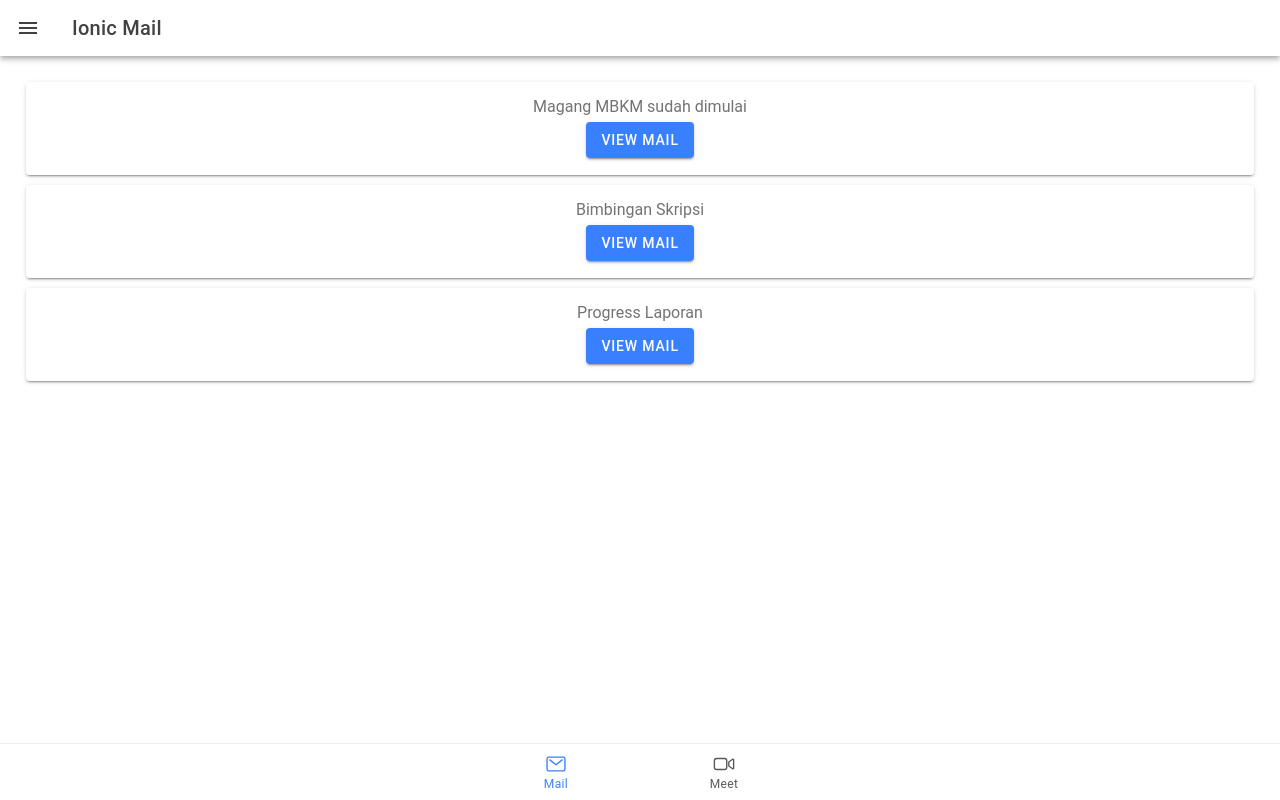
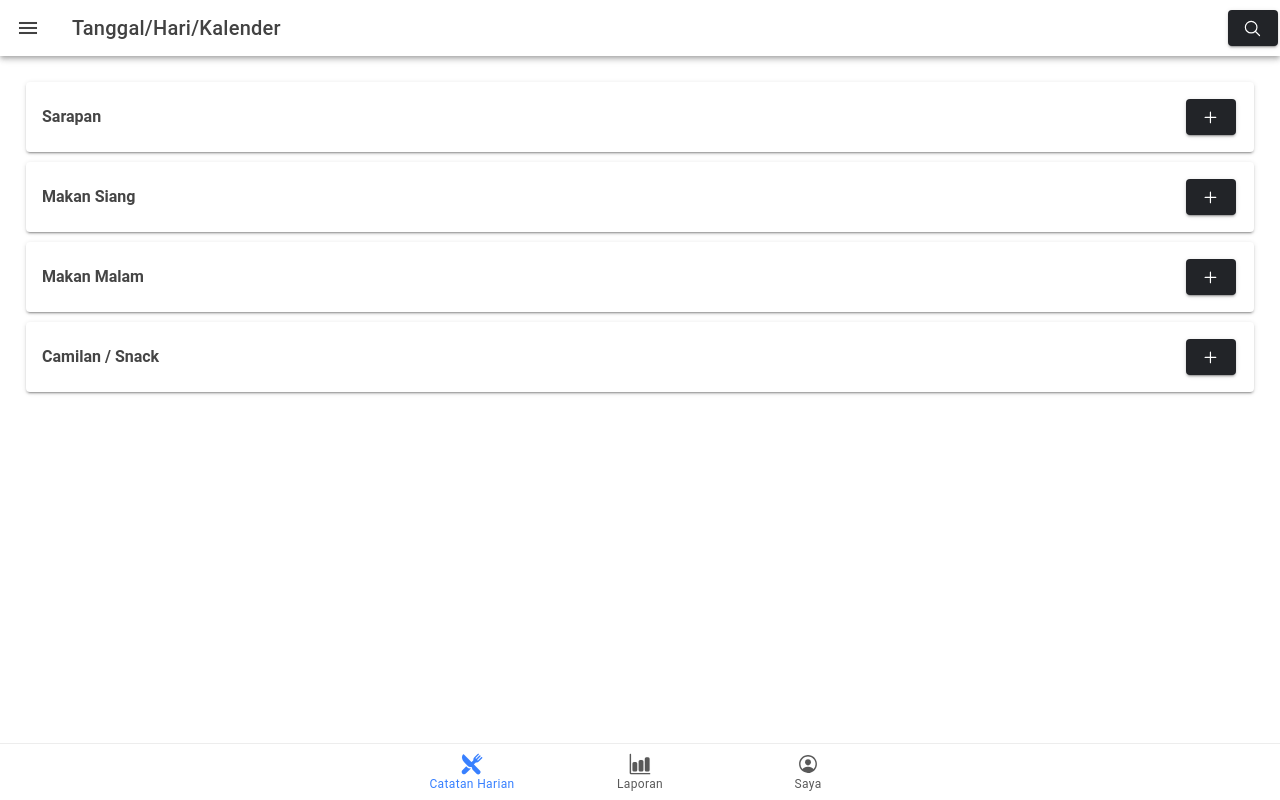
Before and after one commit to FarionT/uas_crosplat, a React (Vite) app: page /tabs/mail in a window 1280 px wide. Built offline with nearby package versions, Linux system fonts and the light colour scheme.

Commit message:
dataulahcibe

```diff
--- a/src/App.tsx
+++ b/src/App.tsx
@@ -25,6 +25,8 @@ import MailDetail from './pages/MailDetail';
 import Meet from './pages/Meet';
 import MailTabs from './pages/MailTabs';
 import Settings from './pages/Settings';
+import SearchPage from './pages/SearchPage';
+import ProfileUser from './pages/ProfileUser';
 
 setupIonicReact();
 
@@ -35,7 +37,7 @@ const App: React.FC = () => (
           <IonHeader>
               <IonToolbar>
                   <IonTitle>
-                      Ionic Mail
+                      NAMA APLIKASI
                   </IonTitle>
               </IonToolbar>
             </IonHeader>
@@ -44,7 +46,7 @@ const App: React.FC = () => (
               <IonMenuToggle>
                 <IonItem button routerLink="/tabs/mail">
                   <IonIcon slot="start" icon={list}/>
-                  <IonLabel>All Mail</IonLabel>
+                  <IonLabel>Catatan Kalori Harian</IonLabel>
                 </IonItem>
                 <IonItem button routerLink="/tabs/spam">
                   <IonIcon slot="start" icon={warning}/>
@@ -62,6 +64,7 @@ const App: React.FC = () => (
           <Route path="/tabs" component={MailTabs} />
           <Route path="/mail/:mailId" component={MailDetail} />
           <Route path="/tabs/settings" component={Settings}/>
+          <Route path="/tabs/search" component={SearchPage}/>
           <Redirect exact from="/" to="/tabs" />
         </IonRouterOutlet>
     </IonReactRouter>
--- /dev/null
+++ b/src/pages/Calorie.css
@@ -0,0 +1,17 @@
+.ion-card-content{
+    --display: flex;
+    --align-items: center;
+    --justify-content: space-between;
+}
+
+.card {
+    display: flex;
+    justify-content: space-between;
+}
+
+.card h2 {
+    margin-top: auto;
+    margin-bottom: auto;
+    font-weight: bold;
+    color: rgb(69, 69, 69)
+}
--- a/src/pages/Mail.tsx
+++ b/src/pages/Mail.tsx
@@ -1,12 +1,21 @@
-import { IonButton, IonButtons, IonCard, IonCardContent, IonContent, IonHeader, IonMenuButton, IonPage, IonTitle, IonToolbar } from "@ionic/react";
+import { IonButton, IonButtons, IonCard, IonCardContent, IonContent, IonHeader, IonIcon, IonMenuButton, IonPage, IonSearchbar, IonTitle, IonToolbar } from "@ionic/react";
+import { addCircleOutline, addOutline, colorFill, searchOutline } from "ionicons/icons";
+import { MouseEventHandler } from "react";
+import "./Calorie.css";
 
 export const MAIL_DATA = [
-    {id: 'm1', subject: 'Magang MBKM sudah dimulai'},
-    {id: "m2", subject: 'Bimbingan Skripsi'},
-    {id: 'm3', subject: 'Progress Laporan'}
+    {id: 'sp', subject: 'Sarapan'},
+    {id: "ms", subject: 'Makan Siang'},
+    {id: 'mm', subject: 'Makan Malam'},
+    {id: 'sc', subject: 'Camilan / Snack'}
 ]
 
 const Mail: React.FC = () => {
+    const handleSearchIcon = () => {
+        console.log("Searching...");
+    };
+
+
     return(
         <IonPage>
             <IonHeader>
@@ -14,18 +23,21 @@ const Mail: React.FC = () => {
                     <IonButtons slot="start">
                         <IonMenuButton />
                     </IonButtons>
+                    <IonButton slot="end" onClick={handleSearchIcon} color="dark" href="/tabs/search">
+                        <IonIcon icon={searchOutline} />
+                    </IonButton>
                     <IonTitle>
-                        Ionic Mail
+                        Tanggal/Hari/Kalender
                     </IonTitle>
                 </IonToolbar>
             </IonHeader>
             <IonContent className="ion-padding">
                 {MAIL_DATA.map(mail=>(
                     <IonCard key={mail.id}>
-                        <IonCardContent className="ion-text-center">
+                        <IonCardContent className="card">
                             <h2>{mail.subject}</h2>
-                            <IonButton routerLink={`/mail/${mail.id}`}>
-                                View Mail
+                            <IonButton color="dark" href="/tabs/search">
+                                <IonIcon icon={addOutline} />
                             </IonButton>
                         </IonCardContent>
                     </IonCard>
--- a/src/pages/MailTabs.tsx
+++ b/src/pages/MailTabs.tsx
@@ -1,9 +1,10 @@
 import { IonIcon, IonLabel, IonRouterOutlet, IonTabBar, IonTabButton, IonTabs } from "@ionic/react"
-import { mailOutline, videocamOutline } from "ionicons/icons"
+import { barChart, mailOutline, personCircleOutline, restaurant, videocamOutline } from "ionicons/icons"
 import { Redirect, Route } from "react-router"
 import Mail from "./Mail"
 import Meet from "./Meet"
 import Spam from "./Spam"
+import Profile from "./ProfileUser";
 
 const MailTabs: React.FC = () =>{
     return(
@@ -13,15 +14,20 @@ const MailTabs: React.FC = () =>{
                 <Route exact path="/tabs/mail" component={Mail}/>
                 <Route exact path="/tabs/meet" component={Meet}/>
                 <Route exact path="/tabs/spam" component={Spam}/>
+                <Route exact path="/tabs/profile" component={Profile} />
             </IonRouterOutlet>
-            <IonTabBar slot="bottom">
+            <IonTabBar slot="bottom" className="ion-content-center">
                 <IonTabButton tab="mail" href='/tabs/mail'>
-                    <IonIcon icon={mailOutline} />
-                    <IonLabel>Mail</IonLabel>
+                    <IonIcon icon={restaurant} />
+                    <IonLabel>Catatan Harian</IonLabel>
                 </IonTabButton>
                 <IonTabButton tab="meet" href='/tabs/meet'>
-                    <IonIcon icon={videocamOutline} />
-                    <IonLabel>Meet</IonLabel>
+                    <IonIcon icon={barChart} />
+                    <IonLabel>Laporan</IonLabel>
+                </IonTabButton>
+                <IonTabButton tab="profile" href='/tabs/profile'>
+                    <IonIcon icon={personCircleOutline} />
+                    <IonLabel>Saya</IonLabel>
                 </IonTabButton>
             </IonTabBar>
         </IonTabs>
--- /dev/null
+++ b/src/pages/ProfileUser.tsx
@@ -0,0 +1,26 @@
+import { IonButton, IonButtons, IonCard, IonCardContent, IonContent, IonHeader, IonIcon, IonMenuButton, IonPage, IonSearchbar, IonTitle, IonToolbar } from "@ionic/react";
+import { addCircleOutline, addOutline, colorFill, searchOutline } from "ionicons/icons";
+
+
+const ProfileUser: React.FC = () => {
+
+    return(
+        <IonPage>
+            <IonHeader>
+                <IonToolbar>
+                    <IonButtons slot="start">
+                        <IonMenuButton />
+                    </IonButtons>
+                    <IonTitle>
+                        (Logo) + NamaApp
+                    </IonTitle>
+                </IonToolbar>
+            </IonHeader>
+            <IonContent className="ion-padding">
+                <h1>INI ADALAH PAGE USER</h1>
+            </IonContent>
+        </IonPage>
+    )
+}
+
+export default ProfileUser;
--- /dev/null
+++ b/src/pages/SearchPage.tsx
@@ -0,0 +1,61 @@
+import React, { useState } from 'react';
+import {
+  IonPage,
+  IonHeader,
+  IonToolbar,
+  IonTitle,
+  IonContent,
+  IonSearchbar,
+  IonSelect,
+  IonSelectOption,
+  IonButtons,
+  IonBackButton,
+} from '@ionic/react';
+
+import { MAIL_DATA } from './Mail'; // Pastikan Anda mengimpor MAIL_DATA
+import { arrowBack } from 'ionicons/icons';
+
+const SearchPage: React.FC = () => {
+  const [selectedMail, setSelectedMail] = useState<string>(''); // State untuk dropdown
+  const [searchTerm, setSearchTerm] = useState<string>(''); // State untuk input pencarian
+
+  const handleSelectChange = (event: CustomEvent) => {
+    setSelectedMail(event.detail.value);
+  }
+
+  return (
+    <IonPage>
+        <IonHeader className='ion-padding'>
+            <IonToolbar>
+                <IonButtons slot="start">
+                    <IonBackButton style={{display: 'block'}} text="" icon={arrowBack}></IonBackButton>
+                </IonButtons>
+                <IonTitle>NAMA APP</IonTitle>
+                <IonSelect
+                placeholder= "mail.id"
+                value={selectedMail}
+                onIonChange={handleSelectChange}
+                >
+                    {MAIL_DATA.map(mail => (
+                    <IonSelectOption key={mail.id} value={mail.id}>
+                        {mail.subject}
+                    </IonSelectOption>
+                    ))}
+                </IonSelect>
+            </IonToolbar>
+        </IonHeader>
+        <IonContent className='ion-padding'>
+            <IonToolbar>
+                <IonSearchbar
+                    value={searchTerm}
+                    placeholder="Cari makanan"
+                    onIonChange={(e) => setSearchTerm(e.detail.value!)}
+                />
+            </IonToolbar>
+            <h1>HEHHEHEHEHE</h1>
+      </IonContent>
+    </IonPage>
+  );
+}
+
+export default SearchPage;
```
